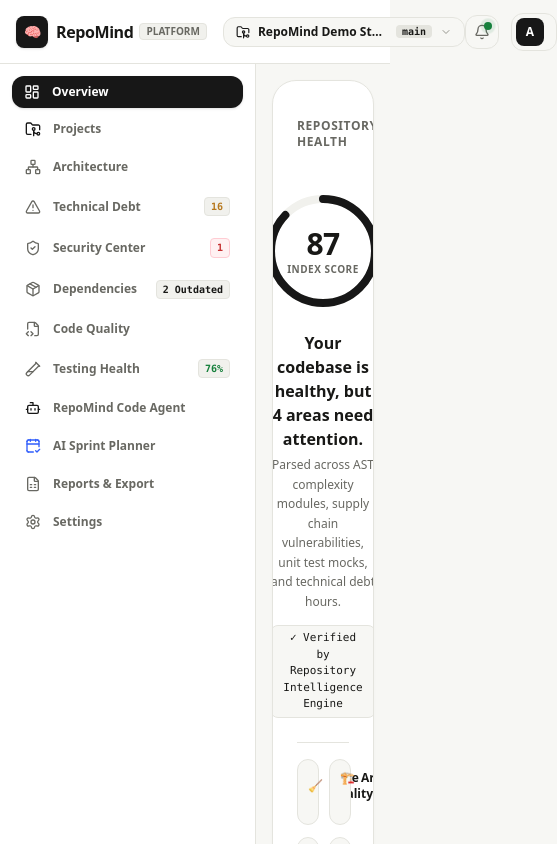
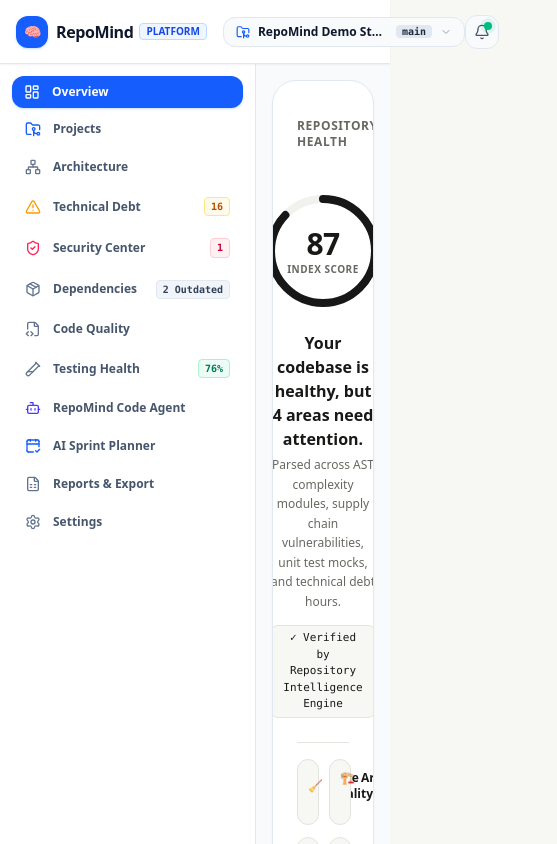
Before and after one commit to Abhilanshu/Repo-Mind-Ai, a React (Vite) app: page / in a window 390 px wide. Shown: the top 844 px of the page, 557 px wide, since content can reach past the window. Built offline with nearby package versions, Linux system fonts and the light colour scheme.

Commit message:
style: upgrade theme to modern SaaS light design with soft slate background, indigo-blue brand accents, and distinct status color indicators

```diff
--- a/src/App.tsx
+++ b/src/App.tsx
@@ -136,7 +136,7 @@
   } = analysisData;
 
   return (
-    <div className="min-h-screen bg-[#F7F7F4] text-[#181816] flex flex-col font-sans selection:bg-[#171717] selection:text-white">
+    <div className="min-h-screen bg-[#F8FAFC] text-[#0F172A] flex flex-col font-sans selection:bg-blue-600 selection:text-white">
 
       {/* View Mode 1: Landing Page */}
       {viewMode === 'landing' && (
--- a/src/components/Header.tsx
+++ b/src/components/Header.tsx
@@ -42,7 +42,6 @@
   onNavigateTab
 }) => {
   const [showRepoDropdown, setShowRepoDropdown] = useState(false);
-  const [showUserDropdown, setShowUserDropdown] = useState(false);
   const [showNotifications, setShowNotifications] = useState(false);
   const [filterNotifCategory, setFilterNotifCategory] = useState<string>('all');
 
@@ -54,11 +53,11 @@
   };
 
   const notifications = [
-    { id: 1, category: 'issues', icon: <AlertTriangle className="w-3.5 h-3.5 text-[#B7791F]" />, text: `16 Technical Debt items cataloged for ${repo.name}`, time: '5m ago' },
-    { id: 2, category: 'security', icon: <ShieldCheck className="w-3.5 h-3.5 text-[#C53030]" />, text: 'Security Audit: 1 Critical vulnerability flagged', time: '12m ago' },
-    { id: 3, category: 'agent', icon: <Bot className="w-3.5 h-3.5 text-[#171717]" />, text: 'RepoMind Code Agent: Refactoring patch ready', time: '25m ago' },
-    { id: 4, category: 'deps', icon: <Package className="w-3.5 h-3.5 text-[#315EFB]" />, text: 'Dependencies: 2 outdated libraries require bump', time: '1h ago' },
-    { id: 5, category: 'tests', icon: <TestTube2 className="w-3.5 h-3.5 text-[#16803C]" />, text: 'Pytest coverage suite evaluated (76%)', time: '2h ago' }
+    { id: 1, category: 'issues', icon: <AlertTriangle className="w-3.5 h-3.5 text-amber-500" />, text: `16 Technical Debt items cataloged for ${repo.name}`, time: '5m ago' },
+    { id: 2, category: 'security', icon: <ShieldCheck className="w-3.5 h-3.5 text-rose-500" />, text: 'Security Audit: 1 Critical vulnerability flagged', time: '12m ago' },
+    { id: 3, category: 'agent', icon: <Bot className="w-3.5 h-3.5 text-blue-600" />, text: 'RepoMind Code Agent: Refactoring patch ready', time: '25m ago' },
+    { id: 4, category: 'deps', icon: <Package className="w-3.5 h-3.5 text-indigo-600" />, text: 'Dependencies: 2 outdated libraries require bump', time: '1h ago' },
+    { id: 5, category: 'tests', icon: <TestTube2 className="w-3.5 h-3.5 text-emerald-600" />, text: 'Pytest coverage suite evaluated (76%)', time: '2h ago' }
   ];
 
   const filteredNotifs = filterNotifCategory === 'all'
@@ -73,7 +72,7 @@
   ];
 
   return (
-    <header className="h-16 border-b border-[#E4E4DE] bg-white sticky top-0 z-30 px-4 md:px-6 flex items-center justify-between font-sans">
+    <header className="h-16 border-b border-slate-200 bg-white sticky top-0 z-30 px-4 md:px-6 flex items-center justify-between font-sans shadow-xs">
 
       {/* Left: Brand + Greeting & Project Selector */}
       <div className="flex items-center space-x-4">
@@ -81,65 +80,65 @@
           className="flex items-center space-x-2 cursor-pointer"
           onClick={() => onNavigateTab && onNavigateTab('overview')}
         >
-          <div className="w-8 h-8 rounded-lg bg-[#171717] flex items-center justify-center text-white font-bold text-sm shadow-sm">
+          <div className="w-8 h-8 rounded-xl bg-blue-600 flex items-center justify-center text-white font-bold text-sm shadow-sm shadow-blue-500/20">
             🧠
           </div>
           <div>
             <div className="flex items-center space-x-1.5">
-              <span className="font-extrabold text-base tracking-tight text-[#181816]">RepoMind</span>
-              <span className="text-[10px] uppercase font-bold px-1.5 py-0.2 rounded bg-[#F1F1ED] text-[#686862] border border-[#E4E4DE]">Platform</span>
+              <span className="font-extrabold text-base tracking-tight text-slate-900">RepoMind</span>
+              <span className="text-[10px] uppercase font-bold px-1.5 py-0.2 rounded bg-blue-50 text-blue-700 border border-blue-200">Platform</span>
             </div>
           </div>
         </div>
 
-        <div className="h-5 w-px bg-[#E4E4DE] hidden sm:block" />
+        <div className="h-5 w-px bg-slate-200 hidden sm:block" />
 
         {/* Greeting callout */}
-        <div className="hidden xl:block text-xs font-semibold text-[#686862]">
-          {getGreeting()}, <span className="text-[#181816] font-bold">Abhilanshu 👋</span>
+        <div className="hidden xl:block text-xs font-semibold text-slate-600">
+          {getGreeting()}, <span className="text-slate-900 font-bold">Abhilanshu 👋</span>
         </div>
 
         {/* Repository Selector */}
         <div className="relative">
           <button
             onClick={() => setShowRepoDropdown(!showRepoDropdown)}
-            className="flex items-center space-x-2 px-3 py-1.5 rounded-xl bg-[#F7F7F4] hover:bg-[#F1F1ED] border border-[#E4E4DE] text-xs text-[#181816] font-semibold transition"
+            className="flex items-center space-x-2 px-3 py-1.5 rounded-xl bg-slate-50 hover:bg-slate-100 border border-slate-200 text-xs text-slate-900 font-semibold transition"
           >
-            <FolderGit2 className="w-3.5 h-3.5 text-[#171717]" />
+            <FolderGit2 className="w-3.5 h-3.5 text-blue-600" />
             <span className="max-w-[130px] md:max-w-[190px] truncate">{repo.name}</span>
-            <span className="text-[10px] px-1.5 py-0.2 bg-[#E4E4DE] text-[#181816] rounded font-mono">{repo.branch}</span>
-            <ChevronDown className="w-3 h-3 text-[#96968E]" />
+            <span className="text-[10px] px-1.5 py-0.2 bg-slate-200 text-slate-800 rounded font-mono">{repo.branch}</span>
+            <ChevronDown className="w-3 h-3 text-slate-400" />
           </button>
 
           {showRepoDropdown && (
-            <div className="absolute left-0 mt-2 w-72 rounded-2xl bg-white border border-[#E4E4DE] shadow-xl p-2 z-50">
-              <div className="text-[10px] font-semibold text-[#96968E] uppercase px-2 py-1">Active Software Projects</div>
+            <div className="absolute left-0 mt-2 w-72 rounded-2xl bg-white border border-slate-200 shadow-xl p-2 z-50">
+              <div className="text-[10px] font-semibold text-slate-400 uppercase px-2 py-1">Active Software Projects</div>
 
               {presetRepos.map((r, idx) => (
                 <button
                   key={idx}
                   onClick={() => { onSwitchRepo(r.name); setShowRepoDropdown(false); }}
-                  className="w-full text-left flex items-center justify-between p-2 rounded-xl hover:bg-[#F7F7F4] text-xs transition"
+                  className="w-full text-left flex items-center justify-between p-2 rounded-xl hover:bg-slate-50 text-xs transition"
                 >
                   <div className="flex items-center space-x-2">
-                    <GitBranch className="w-3.5 h-3.5 text-[#171717] shrink-0" />
-                    <span className="text-[#181816] font-medium truncate">{r.name}</span>
+                    <GitBranch className="w-3.5 h-3.5 text-blue-600 shrink-0" />
+                    <span className="text-slate-900 font-medium truncate">{r.name}</span>
                   </div>
                   {repo.name.toLowerCase() === r.name.toLowerCase() ? (
-                    <Check className="w-3.5 h-3.5 text-[#16803C] shrink-0" />
+                    <Check className="w-3.5 h-3.5 text-emerald-600 shrink-0" />
                   ) : (
-                    <span className="text-[9px] font-mono px-1.5 py-0.5 rounded bg-[#F1F1ED] text-[#686862] border border-[#E4E4DE]">{r.tag}</span>
+                    <span className="text-[9px] font-mono px-1.5 py-0.5 rounded bg-slate-100 text-slate-600 border border-slate-200">{r.tag}</span>
                   )}
                 </button>
               ))}
 
-              <div className="my-1 border-t border-[#E4E4DE]" />
+              <div className="my-1 border-t border-slate-200" />
 
               <button
                 onClick={() => { onOpenRepoInput(); setShowRepoDropdown(false); }}
-                className="w-full text-left flex items-center space-x-2 p-2 rounded-xl bg-[#F7F7F4] hover:bg-[#F1F1ED] text-[#181816] text-xs font-semibold transition"
+                className="w-full text-left flex items-center space-x-2 p-2 rounded-xl bg-slate-50 hover:bg-slate-100 text-slate-900 text-xs font-semibold transition"
               >
-                <Plus className="w-3.5 h-3.5 text-[#171717]" />
+                <Plus className="w-3.5 h-3.5 text-blue-600" />
                 <span>+ Add Repository / Upload Code</span>
               </button>
             </div>
@@ -151,13 +150,13 @@
       <div className="hidden md:flex items-center flex-1 max-w-md mx-6">
         <button
           onClick={onOpenCommandPalette}
-          className="w-full flex items-center justify-between px-3.5 py-1.5 rounded-xl bg-[#F7F7F4] hover:bg-[#F1F1ED] border border-[#E4E4DE] text-xs text-[#686862] transition group"
+          className="w-full flex items-center justify-between px-3.5 py-1.5 rounded-xl bg-slate-50 hover:bg-slate-100 border border-slate-200 text-xs text-slate-600 transition group"
         >
           <div className="flex items-center space-x-2">
-            <Search className="w-3.5 h-3.5 text-[#96968E] group-hover:text-[#181816] transition" />
+            <Search className="w-3.5 h-3.5 text-slate-400 group-hover:text-blue-600 transition" />
             <span>Search issues, dependencies, security, files...</span>
           </div>
-          <div className="flex items-center space-x-1 text-[10px] font-mono px-1.5 py-0.5 rounded bg-white text-[#181816] border border-[#E4E4DE]">
+          <div className="flex items-center space-x-1 text-[10px] font-mono px-1.5 py-0.5 rounded bg-white text-slate-700 border border-slate-200">
             <Command className="w-2.5 h-2.5" />
             <span>K</span>
           </div>
@@ -171,9 +170,9 @@
         {onOpenLandingPage && (
           <button
             onClick={onOpenLandingPage}
-            className="hidden md:flex items-center space-x-1.5 px-3 py-1.5 rounded-xl bg-[#F7F7F4] hover:bg-[#F1F1ED] border border-[#E4E4DE] text-[#181816] text-xs font-semibold transition"
+            className="hidden md:flex items-center space-x-1.5 px-3 py-1.5 rounded-xl bg-slate-50 hover:bg-slate-100 border border-slate-200 text-slate-700 text-xs font-semibold transition"
           >
-            <Globe className="w-3.5 h-3.5 text-[#171717]" />
+            <Globe className="w-3.5 h-3.5 text-blue-600" />
             <span>Landing Page</span>
           </button>
         )}
@@ -181,16 +180,16 @@
         {/* WhatsApp Notifier Button */}
         <button
           onClick={onOpenWhatsAppModal}
-          className="hidden md:flex items-center space-x-1.5 px-3 py-1.5 rounded-xl bg-[#F7F7F4] hover:bg-[#F1F1ED] border border-[#E4E4DE] text-[#181816] text-xs font-semibold transition"
+          className="hidden md:flex items-center space-x-1.5 px-3 py-1.5 rounded-xl bg-emerald-50 hover:bg-emerald-100 border border-emerald-200 text-emerald-800 text-xs font-semibold transition"
         >
-          <MessageSquare className="w-3.5 h-3.5 text-[#16803C]" />
+          <MessageSquare className="w-3.5 h-3.5 text-emerald-600" />
           <span>WhatsApp Alerts</span>
         </button>
 
         {/* Export Report Trigger */}
         <button
           onClick={onOpenReportModal}
-          className="hidden sm:flex items-center space-x-1.5 px-3 py-1.5 rounded-xl bg-[#171717] hover:bg-[#313131] text-white text-xs font-semibold shadow-sm transition"
+          className="hidden sm:flex items-center space-x-1.5 px-3 py-1.5 rounded-xl bg-blue-600 hover:bg-blue-700 text-white text-xs font-semibold shadow-sm shadow-blue-500/20 transition"
         >
           <Sparkles className="w-3.5 h-3.5" />
           <span>Export Report</span>
@@ -200,19 +199,19 @@
         <div className="relative">
           <button
             onClick={() => setShowNotifications(!showNotifications)}
-            className="p-2 rounded-xl bg-[#F7F7F4] hover:bg-[#F1F1ED] border border-[#E4E4DE] text-[#181816] transition relative"
+            className="p-2 rounded-xl bg-slate-50 hover:bg-slate-100 border border-slate-200 text-slate-700 transition relative"
             aria-label="Notifications"
           >
-            <Bell className="w-4 h-4 text-[#686862]" />
-            <span className="absolute top-1.5 right-1.5 w-2 h-2 bg-[#16803C] rounded-full animate-ping" />
-            <span className="absolute top-1.5 right-1.5 w-2 h-2 bg-[#16803C] rounded-full" />
+            <Bell className="w-4 h-4 text-slate-600" />
+            <span className="absolute top-1.5 right-1.5 w-2 h-2 bg-emerald-500 rounded-full animate-ping" />
+            <span className="absolute top-1.5 right-1.5 w-2 h-2 bg-emerald-500 rounded-full" />
           </button>
 
           {showNotifications && (
-            <div className="absolute right-0 mt-2 w-80 rounded-2xl bg-white border border-[#E4E4DE] shadow-xl p-3 z-50">
-              <div className="flex items-center justify-between pb-2 border-b border-[#E4E4DE]">
-                <span className="text-xs font-bold text-[#181816]">Notification Center</span>
-                <span className="text-[10px] text-[#686862] font-mono">5 unread</span>
+            <div className="absolute right-0 mt-2 w-80 rounded-2xl bg-white border border-slate-200 shadow-xl p-3 z-50">
+              <div className="flex items-center justify-between pb-2 border-b border-slate-200">
+                <span className="text-xs font-bold text-slate-900">Notification Center</span>
+                <span className="text-[10px] text-slate-500 font-mono">5 unread</span>
               </div>
 
               <div className="flex items-center space-x-1 pt-2 pb-1 overflow-x-auto text-[10px] font-mono">
@@ -222,8 +221,8 @@
                     onClick={() => setFilterNotifCategory(cat)}
                     className={`px-2 py-0.5 rounded capitalize transition ${
                       filterNotifCategory === cat
-                        ? 'bg-[#171717] text-white font-bold'
-                        : 'bg-[#F1F1ED] text-[#686862] hover:text-[#181816]'
+                        ? 'bg-blue-600 text-white font-bold'
+                        : 'bg-slate-100 text-slate-600 hover:text-slate-900'
                     }`}
                   >
                     {cat}
@@ -232,47 +231,15 @@
               </div>
 
               <div className="space-y-2 mt-2 max-h-64 overflow-y-auto pr-1">
-                {filteredNotifs.map(n => (
-                  <div key={n.id} className="p-2.5 rounded-xl bg-[#F7F7F4] hover:bg-[#F1F1ED] border border-[#E4E4DE] text-xs transition flex items-start space-x-2.5">
+                {filteredNotifs.map((n) => (
+                  <div key={n.id} className="p-2 rounded-xl bg-slate-50 hover:bg-slate-100 border border-slate-200 text-xs flex items-start space-x-2 transition">
                     <div className="mt-0.5 shrink-0">{n.icon}</div>
                     <div className="flex-1">
-                      <p className="text-[#181816] text-[11px] leading-snug">{n.text}</p>
-                      <span className="text-[9px] text-[#96968E] mt-1 block font-mono">{n.time}</span>
+                      <div className="text-slate-800 leading-tight font-medium text-[11px]">{n.text}</div>
+                      <div className="text-[9px] text-slate-400 font-mono mt-0.5">{n.time}</div>
                     </div>
                   </div>
                 ))}
-              </div>
-            </div>
-          )}
-        </div>
-
-        {/* User Profile */}
-        <div className="relative">
-          <button
-            onClick={() => setShowUserDropdown(!showUserDropdown)}
-            className="flex items-center space-x-2 p-1 rounded-xl bg-[#F7F7F4] hover:bg-[#F1F1ED] border border-[#E4E4DE] transition"
-          >
-            <div className="w-7 h-7 rounded-lg bg-[#171717] flex items-center justify-center text-xs font-bold text-white">
-              A
-            </div>
-            <span className="text-xs font-semibold text-[#181816] hidden lg:inline px-1">Abhilanshu</span>
-            <ChevronDown className="w-3 h-3 text-[#96968E] hidden lg:inline" />
-          </button>
-
-          {showUserDropdown && (
-            <div className="absolute right-0 mt-2 w-56 rounded-2xl bg-white border border-[#E4E4DE] shadow-xl p-2 z-50">
-              <div className="px-3 py-2 border-b border-[#E4E4DE]">
-                <p className="text-xs font-bold text-[#181816]">Abhilanshu Vittolia</p>
-                <p className="text-[10px] text-[#686862]">abhilanshu@repomind.ai</p>
-                <span className="mt-1 inline-block text-[9px] font-mono px-1.5 py-0.5 bg-[#F1F1ED] text-[#181816] rounded border border-[#E4E4DE]">Pro Workspace</span>
-              </div>
-              <div className="py-1 space-y-0.5 text-xs text-[#686862]">
-                <button onClick={() => { onNavigateTab && onNavigateTab('projects'); setShowUserDropdown(false); }} className="w-full text-left px-3 py-1.5 rounded hover:bg-[#F7F7F4] hover:text-[#181816] transition">Projects & Repositories</button>
-                <button onClick={() => { onNavigateTab && onNavigateTab('settings'); setShowUserDropdown(false); }} className="w-full text-left px-3 py-1.5 rounded hover:bg-[#F7F7F4] hover:text-[#181816] transition">API Keys & Webhooks</button>
-                <button onClick={() => { onNavigateTab && onNavigateTab('settings'); setShowUserDropdown(false); }} className="w-full text-left px-3 py-1.5 rounded hover:bg-[#F7F7F4] hover:text-[#181816] transition">Workspace Settings</button>
-              </div>
-              <div className="pt-1 border-t border-[#E4E4DE]">
-                <button className="w-full text-left px-3 py-1.5 text-xs text-[#C53030] hover:bg-rose-50 rounded transition">Logout</button>
               </div>
             </div>
           )}
--- a/src/components/Sidebar.tsx
+++ b/src/components/Sidebar.tsx
@@ -35,21 +35,21 @@
 }) => {
   const navItems: { id: NavigationTab; label: string; icon: React.ReactNode; badge?: string | number; badgeColor?: string }[] = [
     { id: 'overview', label: 'Overview', icon: <LayoutDashboard className="w-4 h-4" /> },
-    { id: 'projects', label: 'Projects', icon: <FolderGit2 className="w-4 h-4 text-[#171717]" /> },
+    { id: 'projects', label: 'Projects', icon: <FolderGit2 className="w-4 h-4 text-blue-600" /> },
     { id: 'architecture', label: 'Architecture', icon: <Network className="w-4 h-4" /> },
-    { id: 'debt', label: 'Technical Debt', icon: <AlertTriangle className="w-4 h-4" />, badge: 16, badgeColor: 'bg-[#F1F1ED] text-[#B7791F] border-[#E4E4DE]' },
-    { id: 'security', label: 'Security Center', icon: <ShieldCheck className="w-4 h-4" />, badge: criticalIssueCount, badgeColor: 'bg-rose-50 text-[#C53030] border-rose-200' },
-    { id: 'dependencies', label: 'Dependencies', icon: <Package className="w-4 h-4" />, badge: '2 Outdated', badgeColor: 'bg-[#F1F1ED] text-[#181816] border-[#E4E4DE]' },
+    { id: 'debt', label: 'Technical Debt', icon: <AlertTriangle className="w-4 h-4 text-amber-500" />, badge: 16, badgeColor: 'bg-amber-50 text-amber-700 border-amber-200' },
+    { id: 'security', label: 'Security Center', icon: <ShieldCheck className="w-4 h-4 text-rose-500" />, badge: criticalIssueCount, badgeColor: 'bg-rose-50 text-rose-700 border-rose-200' },
+    { id: 'dependencies', label: 'Dependencies', icon: <Package className="w-4 h-4" />, badge: '2 Outdated', badgeColor: 'bg-slate-100 text-slate-700 border-slate-200' },
     { id: 'quality', label: 'Code Quality', icon: <FileCode2 className="w-4 h-4" /> },
-    { id: 'testing', label: 'Testing Health', icon: <TestTube2 className="w-4 h-4" />, badge: '76%', badgeColor: 'bg-[#F1F1ED] text-[#16803C] border-[#E4E4DE]' },
-    { id: 'ai_assistant', label: 'RepoMind Code Agent', icon: <Bot className="w-4 h-4 text-[#171717]" /> },
-    { id: 'sprint', label: 'AI Sprint Planner', icon: <CalendarCheck2 className="w-4 h-4 text-[#315EFB]" /> },
+    { id: 'testing', label: 'Testing Health', icon: <TestTube2 className="w-4 h-4" />, badge: '76%', badgeColor: 'bg-emerald-50 text-emerald-700 border-emerald-200' },
+    { id: 'ai_assistant', label: 'RepoMind Code Agent', icon: <Bot className="w-4 h-4 text-indigo-600" /> },
+    { id: 'sprint', label: 'AI Sprint Planner', icon: <CalendarCheck2 className="w-4 h-4 text-blue-600" /> },
     { id: 'reports', label: 'Reports & Export', icon: <FileSpreadsheet className="w-4 h-4" /> },
     { id: 'settings', label: 'Settings', icon: <Settings className="w-4 h-4" /> },
   ];
 
   return (
-    <aside className={`${collapsed ? 'w-16' : 'w-64'} transition-all duration-300 bg-white border-r border-[#E4E4DE] flex flex-col justify-between shrink-0 min-h-[calc(100vh-4rem)] sticky top-16 z-20 font-sans`}>
+    <aside className={`${collapsed ? 'w-16' : 'w-64'} transition-all duration-300 bg-white border-r border-slate-200 flex flex-col justify-between shrink-0 min-h-[calc(100vh-4rem)] sticky top-16 z-20 font-sans`}>
       {/* Upper Navigation */}
       <div className="p-3 space-y-1">
         {navItems.map((item) => {
@@ -60,13 +60,13 @@
               onClick={() => onTabChange(item.id)}
               className={`w-full flex items-center ${collapsed ? 'justify-center px-0' : 'justify-between px-3'} py-2 rounded-xl text-xs font-semibold transition-all group ${
                 isActive
-                  ? 'bg-[#171717] text-white shadow-sm'
-                  : 'text-[#686862] hover:text-[#181816] hover:bg-[#F7F7F4] border border-transparent'
+                  ? 'bg-blue-600 text-white shadow-sm shadow-blue-500/20'
+                  : 'text-slate-600 hover:text-slate-900 hover:bg-slate-100 border border-transparent'
               }`}
               title={collapsed ? item.label : undefined}
             >
               <div className="flex items-center space-x-3">
-                <span className={`${isActive ? 'text-white' : 'text-[#686862] group-hover:text-[#181816]'} transition`}>
+                <span className={`${isActive ? 'text-white' : 'text-slate-500 group-hover:text-slate-900'} transition`}>
                   {item.icon}
                 </span>
                 {!collapsed && <span>{item.label}</span>}
@@ -85,15 +85,15 @@
       {/* Pro Plan Card & Collapse */}
       <div className="p-3 space-y-3">
         {!collapsed && (
-          <div className="p-3.5 rounded-2xl bg-[#F7F7F4] border border-[#E4E4DE] relative overflow-hidden">
-            <div className="flex items-center space-x-2 text-[#181816] font-bold text-xs">
-              <Sparkles className="w-3.5 h-3.5 text-[#171717]" />
+          <div className="p-3.5 rounded-2xl bg-slate-50 border border-slate-200 relative overflow-hidden">
+            <div className="flex items-center space-x-2 text-slate-900 font-bold text-xs">
+              <Sparkles className="w-3.5 h-3.5 text-blue-600" />
               <span>Pro Workspace</span>
             </div>
-            <p className="text-[11px] text-[#686862] mt-1 leading-tight">
+            <p className="text-[11px] text-slate-600 mt-1 leading-tight">
               Repository Intelligence active.
             </p>
-            <div className="mt-2 text-[10px] text-[#96968E] font-mono">
+            <div className="mt-2 text-[10px] text-slate-500 font-mono">
               Local & AST engine online
             </div>
           </div>
@@ -101,7 +101,7 @@
 
         <button
           onClick={onToggleCollapse}
-          className="w-full flex items-center justify-center p-2 rounded-xl bg-[#F7F7F4] hover:bg-[#F1F1ED] border border-[#E4E4DE] text-[#686862] hover:text-[#181816] text-xs transition"
+          className="w-full flex items-center justify-center p-2 rounded-xl bg-slate-50 hover:bg-slate-100 border border-slate-200 text-slate-600 hover:text-slate-900 text-xs transition font-semibold"
           aria-label={collapsed ? "Expand sidebar" : "Collapse sidebar"}
         >
           {collapsed ? <ChevronRight className="w-4 h-4" /> : <div className="flex items-center space-x-2"><ChevronLeft className="w-4 h-4" /><span>Collapse Sidebar</span></div>}
--- a/src/index.css
+++ b/src/index.css
@@ -2,19 +2,19 @@
 
 @layer base {
   :root {
-    --bg-app: #F7F7F4;
+    --bg-app: #F8FAFC;
     --surface-primary: #FFFFFF;
-    --surface-secondary: #F1F1ED;
-    --border-color: #E4E4DE;
-    --text-primary: #181816;
-    --text-secondary: #686862;
-    --text-muted: #96968E;
-    --accent-strong: #171717;
+    --surface-secondary: #F1F5F9;
+    --border-color: #E2E8F0;
+    --text-primary: #0F172A;
+    --text-secondary: #475569;
+    --text-muted: #94A3B8;
+    --accent-primary: #2563EB;
   }
 
   body {
-    background-color: #F7F7F4;
-    color: #181816;
+    background-color: #F8FAFC;
+    color: #0F172A;
     font-family: 'Plus Jakarta Sans', -apple-system, BlinkMacSystemFont, sans-serif;
   }
 
@@ -29,33 +29,33 @@
   height: 6px;
 }
 ::-webkit-scrollbar-track {
-  background: #F7F7F4;
+  background: #F8FAFC;
 }
 ::-webkit-scrollbar-thumb {
-  background: #E4E4DE;
+  background: #CBD5E1;
   border-radius: 9999px;
 }
 ::-webkit-scrollbar-thumb:hover {
-  background: #96968E;
+  background: #94A3B8;
 }
 
-/* Off-white Enterprise Card Helpers */
+/* Modern SaaS Light Card Helpers */
 .card-panel {
   background: #FFFFFF;
-  border: 1px solid #E4E4DE;
-  box-shadow: 0 1px 3px 0 rgba(0, 0, 0, 0.03), 0 1px 2px 0 rgba(0, 0, 0, 0.02);
+  border: 1px solid #E2E8F0;
+  box-shadow: 0 1px 3px 0 rgba(15, 23, 42, 0.04), 0 1px 2px 0 rgba(15, 23, 42, 0.02);
 }
 
 .glass-panel {
   background: #FFFFFF;
-  border: 1px solid #E4E4DE;
-  box-shadow: 0 1px 3px 0 rgba(0, 0, 0, 0.03), 0 1px 2px 0 rgba(0, 0, 0, 0.02);
+  border: 1px solid #E2E8F0;
+  box-shadow: 0 1px 3px 0 rgba(15, 23, 42, 0.04), 0 1px 2px 0 rgba(15, 23, 42, 0.02);
 }
 
 .card-hover {
   transition: all 0.2s ease;
 }
 .card-hover:hover {
-  border-color: #171717;
-  box-shadow: 0 4px 12px 0 rgba(0, 0, 0, 0.05);
+  border-color: #3B82F6;
+  box-shadow: 0 4px 12px 0 rgba(37, 99, 235, 0.08);
 }
```
